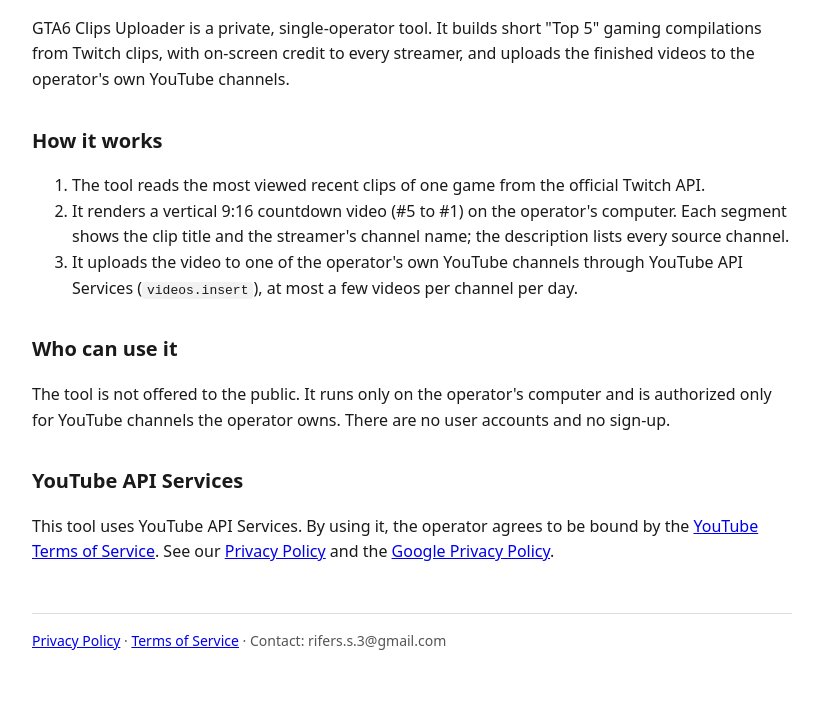
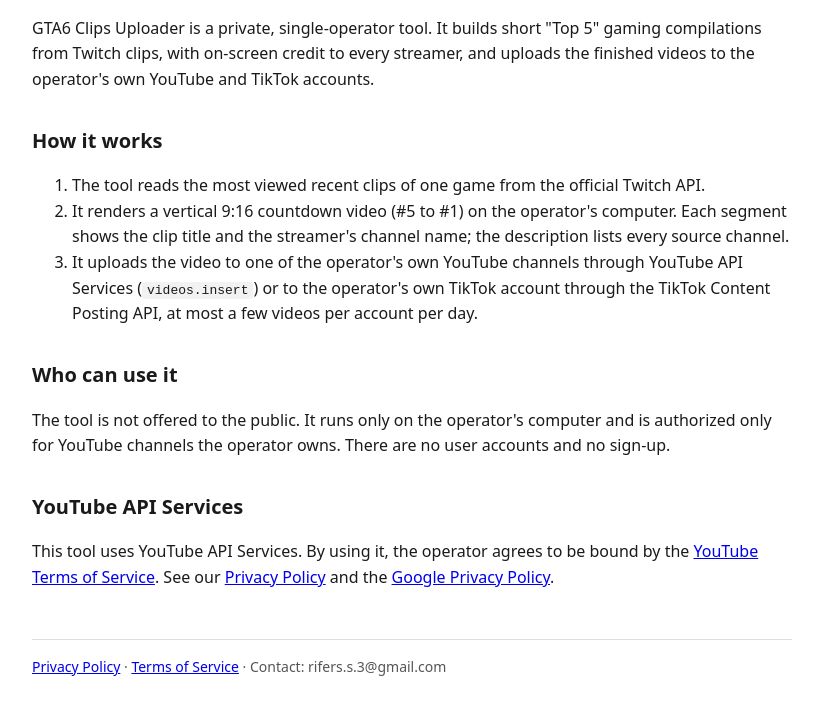
Before and after one commit to businessaventyra-cloud/gta6-clips-uploader, a plain HTML site: page index.html in a window 1280 px wide. Shown: the part 132-846 px from the top of the page, without its empty margins (228-1051 px from the left). Before the commit the page ends 824 px from the top, so only its background shows below. Drawn offline with Linux system fonts and the light colour scheme.

Commit message:
Add files via upload

```diff
--- a/index.html
+++ b/index.html
@@ -5,14 +5,14 @@
 <h1>GTA6 Clips Uploader</h1>
 <p>GTA6 Clips Uploader is a private, single-operator tool. It builds short "Top 5" gaming compilations
 from Twitch clips, with on-screen credit to every streamer, and uploads the finished videos to the
-operator's own YouTube channels.</p>
+operator's own YouTube and TikTok accounts.</p>
 <h2>How it works</h2>
 <ol>
 <li>The tool reads the most viewed recent clips of one game from the official Twitch API.</li>
 <li>It renders a vertical 9:16 countdown video (#5 to #1) on the operator's computer. Each segment shows the
 clip title and the streamer's channel name; the description lists every source channel.</li>
 <li>It uploads the video to one of the operator's own YouTube channels through YouTube API Services
-(<code>videos.insert</code>), at most a few videos per channel per day.</li>
+(<code>videos.insert</code>) or to the operator's own TikTok account through the TikTok Content Posting API, at most a few videos per account per day.</li>
 </ol>
 <h2>Who can use it</h2>
 <p>The tool is not offered to the public. It runs only on the operator's computer and is authorized only
```
Also changed, not shown: privacy.html (+3 -0 lines).
